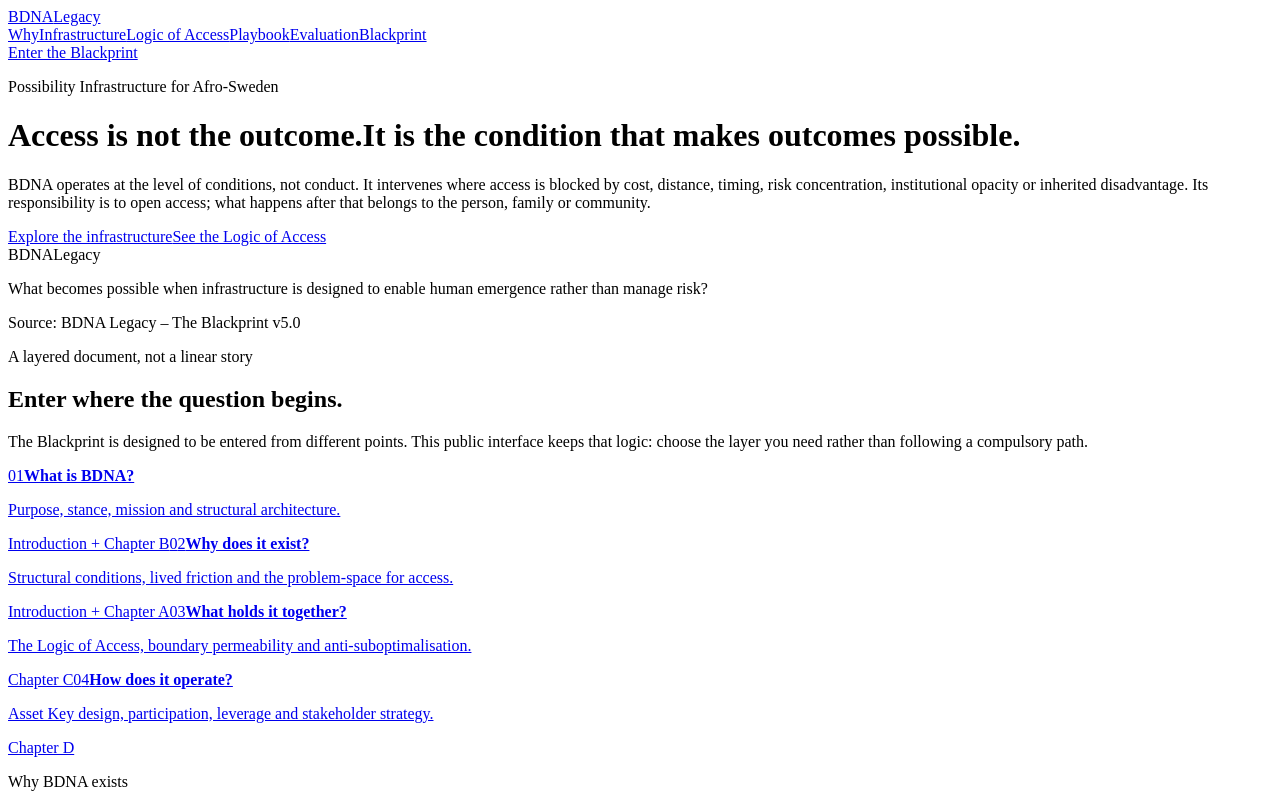
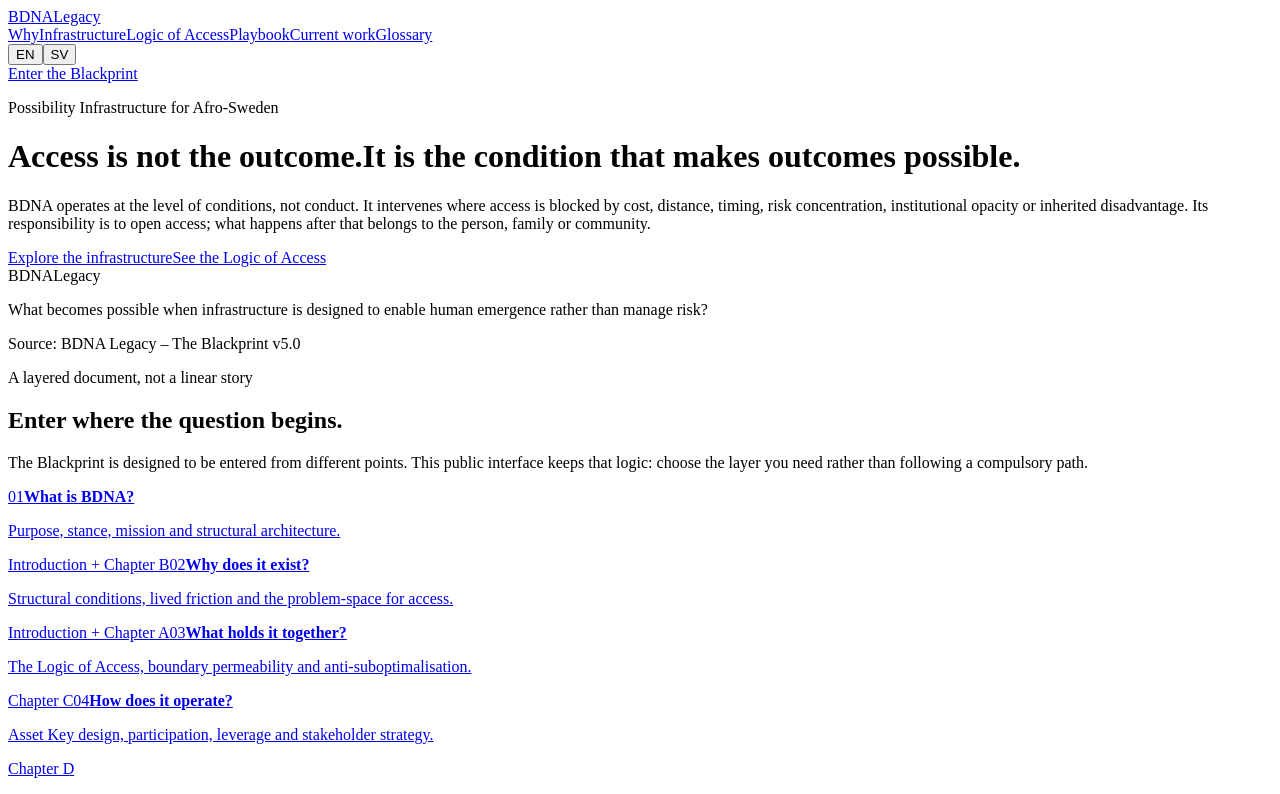
Before and after one commit to Motherpher/BDNA, a React (Vite) app: page / in a window 1280 px wide. Shown: the top 794 px of the page. Built offline with nearby package versions, Linux system fonts and the light colour scheme; the HTML template or start-up script is replaced by a standard one.

Commit message:
WP06 wire controlled language navigation

```diff
--- a/src/components/Navigation.tsx
+++ b/src/components/Navigation.tsx
@@ -1,13 +1,21 @@
+import type { Language } from '../content/languages'
+import { LanguageSwitcher } from './LanguageSwitcher'
+
 const links = [
   ['why', 'Why'],
   ['infrastructure', 'Infrastructure'],
   ['logic', 'Logic of Access'],
   ['playbook', 'Playbook'],
-  ['evaluation', 'Evaluation'],
-  ['blackprint', 'Blackprint'],
+  ['current-work', 'Current work'],
+  ['glossary', 'Glossary'],
 ]
 
-export function Navigation() {
+type Props = {
+  language: Language
+  onLanguageChange: (language: Language) => void
+}
+
+export function Navigation({ language, onLanguageChange }: Props) {
   return (
     <nav className="nav" aria-label="Primary">
       <a className="nav__brand" href="#top" aria-label="BDNA Legacy home">
@@ -19,7 +27,10 @@ export function Navigation() {
           <a key={id} href={`#${id}`}>{label}</a>
         ))}
       </div>
-      <a className="nav__cta" href="#entry-points">Enter the Blackprint</a>
+      <div className="nav__tools">
+        <LanguageSwitcher language={language} onChange={onLanguageChange} />
+        <a className="nav__cta" href="#entry-points">Enter the Blackprint</a>
+      </div>
     </nav>
   )
 }
```
